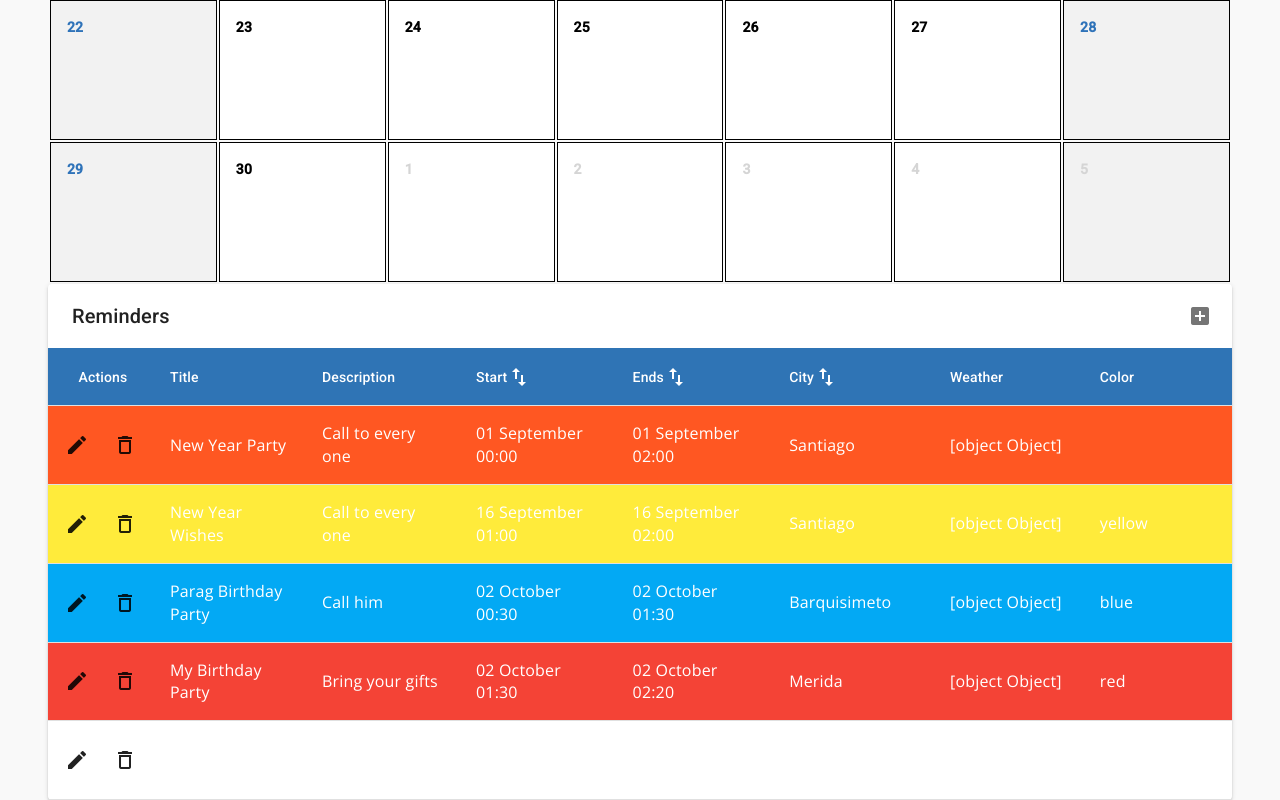
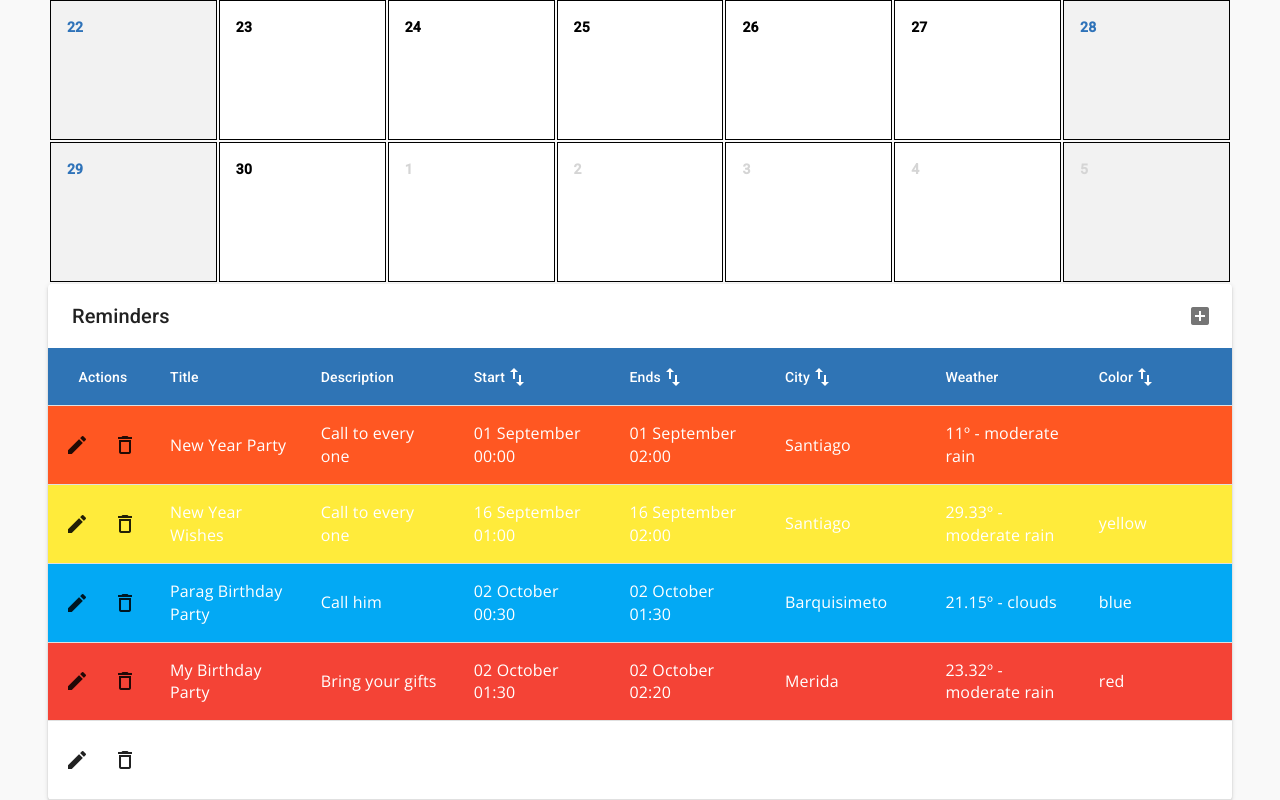
Before and after one commit to asory/react_calendar, a React (Create React App) app: page / in a window 1280 px wide. Shown: the part 583-1383 px from the top of the page. Built offline with nearby package versions, Linux system fonts and the light colour scheme.

Commit message:
Fetch Ok

```diff
--- a/src/components/calendarHeader.js
+++ b/src/components/calendarHeader.js
@@ -54,6 +54,7 @@ const calendarHeader = ({ props }) => {
             <Next />
           </IconButton>
           <Divider />
+
         </Toolbar>
       </AppBar>
       <Table style={{ backgroundColor: "#2F73B9", flexGrow: 1 }}>
--- a/src/components/reminderForm.js
+++ b/src/components/reminderForm.js
@@ -1,6 +1,5 @@
 import React, { Component } from "react";
 import MaterialTable from "material-table";
-import axios from "axios";
 import SwapVert from "@material-ui/icons/SwapVert";
 import Clear from "@material-ui/icons/Clear";
 import FilterList from "@material-ui/icons/FilterList";
@@ -23,80 +22,17 @@ export default class reminderForm extends Component {
     };
   }
 
-  CancelToken = axios.CancelToken;
-  source = this.CancelToken.source();
-  abortController = new AbortController();
-
   componentDidMount() {
     this.setState({ reminders: this.props.reminders });
-    /*     this.loadData();
-     */
+
   }
- /*
-  componentWillUnmount() {
-    this.source.cancel("Operation canceled by the user.");
-  }
-
-
-  loadData = () => {
-    this.props.reminders.map(e => {
-      let weather = this.getWeather(e.city);
-      this.setState({ reminders: weather });
-      return console.log("loadata", e.city);
-    });
-  }; */
-
-  /* getWeather = city => {
-    let c = `${city.split(",")[0]}`;
-    let weather = "";
-    console.log(c);
-    axios
-      .get("api.openweathermap.org/data/2.5/weather", {
-        q: c,
-        appid: "469d1adb2769408051227ecab599bde7",
-        headers: {
-          "Content-type": "application/json; charset=UTF-8"
-        },{
-        cancelToken: this.source.token
-      }
-      })
-      .then(response => {
-        console.log("response", response);
-
-        weather = response;
-      })
-      .catch(err => {
-        console.log(err);
-      });
-    console.log(weather);
-    return weather;
-  };
-
-  getflag = (country, style = "shiny", size = 24) => {
-    // styles flat and shiny, sizez 64 48 32 24 16
-    let flag;
-    axios
-      .get(`https://www.countryflags.io/${country}/${style}/${size}.png`, {
-        header: {
-          "Access-Control-Allow-Origin": "*",
-          crossorigin: true
-        }
-      })
-      .then(response => {
-        flag = response;
-        console.log("flag", flag);
-      })
-      .catch(err => {
-        console.log(err);
-      });
-    return flag;
-  }; */
 
   render() {
     return (
       <MaterialTable
         icons={tableIcons}
         title={`${"    Reminders         "}`}
+        data={this.state.reminders}
         columns={[
           { title: "Title", field: "title", sorting: false },
           { title: "Description", field: "text", sorting: false },
@@ -116,21 +52,19 @@ export default class reminderForm extends Component {
             title: "City",
             field: "city",
             render: rowData =>
-              /*  ${this.getflag(rowData.city.split(",")[1])} */ `${
-                rowData.city.split(",")[0]
-              } `
+              `${rowData.city.split(",")[0]}`
+
           },
           {
             title: "Weather",
             field: "weather",
             sorting: false,
-            render: rowData =>
-              `${rowData.weather}`
+            render: rowData => (rowData.weather===undefined)? "unavalaible": `${rowData.weather.temp}º - ${rowData.weather.info}`
           },
           {
             title: "Color",
             field: "color",
-            sorting: false,
+            sorting: true,
             lookup: {
               "#03A9F4": "blue",
               "#FFEB3B": "yellow",
@@ -141,19 +75,18 @@ export default class reminderForm extends Component {
             }
           }
         ]}
+
         editable={{
           onRowAdd: newData =>
-         /*    let newDataf = [...newData.end = new Date(newData.end), newData.star = new Date(newData.end)]
-            console.debug("fotmarte", newDataf) */
             new Promise(resolve => {
               setTimeout(() => {
                 resolve();
                 const data = [...this.state.reminders];
+
                 data.push(newData);
                 this.setState({ reminders: data });
               }, 600);
-            })
-          ,
+            }),
           onRowUpdate: (newData, oldData) =>
             new Promise(resolve => {
               setTimeout(() => {
@@ -173,11 +106,11 @@ export default class reminderForm extends Component {
               }, 600);
             })
         }}
-        data={this.state.reminders}
         options={{
           paging: false,
           draggable: false,
           search: false,
+          addRowPosition:"first",
           rowStyle: rowData => ({
             backgroundColor: `${rowData.color}`,
             color: "#ffffff"
--- a/src/container/calendar.js
+++ b/src/container/calendar.js
@@ -14,7 +14,7 @@ const reminders = [
     city: "Santiago,Chile",
     text: "Call to every one",
     color: "#FF5722",
-    weather: {}
+    weather: { info: "moderate rain", clouds: "clear sky", temp: 11 }
   },
   {
     start: "2019-09-16 01:00:00",
@@ -23,7 +23,7 @@ const reminders = [
     city: " Santiago,Chile",
     text: "Call to every one",
     color: "#FFEB3B",
-    weather: {}
+    weather: { info: "moderate rain", clouds: "scattered clouds", temp: 29.33 }
   },
   {
     start: "2019-10-02 00:30:00",
@@ -32,7 +32,11 @@ const reminders = [
     city: " Barquisimeto,Venezuela ",
     text: "Call him",
     color: "#03A9F4",
-    weather: {}
+    weather: {
+      info: "clouds",
+      clouds: "overcast clouds",
+      temp: 21.15
+    }
   },
   {
     start: "2019-10-02 01:30:00",
@@ -41,7 +45,7 @@ const reminders = [
     city: "Merida,Venezuela",
     text: " Bring your gifts ",
     color: "#F44336",
-    weather: {}
+    weather: { info: "moderate rain", clouds: "broken clouds", temp: 23.32 }
   },
   {
     start: "2019-10-09 04:10:00",
@@ -50,7 +54,7 @@ const reminders = [
     city: "Tokyo,Japan",
     text: " ANIME RULES ",
     color: "03A9F4",
-    weather: {}
+    weather: { info: "clouds", clouds: "broken clouds", temp: 22.4 }
   }
 ];
 
@@ -61,9 +65,10 @@ export default class calendar extends Component {
       currentMonth: new Date(),
       selectedDate: new Date(),
       open: false,
-      reminders: reminders
+      reminders: reminders,
     };
   }
+
   nextMonth = () => {
     this.setState({
       currentMonth: dateFns.addMonths(this.state.currentMonth, 1)
@@ -80,7 +85,7 @@ export default class calendar extends Component {
     let todayReminders = reminders.filter(rem =>
       dateFns.isSameDay(dateFns.parseISO(rem.start), dateFns.parseISO(day))
     );
-
+    console.log("today remin", todayReminders);
     return todayReminders;
   };
 
@@ -103,8 +108,7 @@ export default class calendar extends Component {
             props={{
               onDateClick: this.onDateClick,
               day: day,
-              weather: "SOLEADO",
-              reminders: this.todayReminders(day).length,
+              reminders: this.todayReminders,
               monthStart: monthStart
             }}
           />
@@ -124,7 +128,8 @@ export default class calendar extends Component {
           props={{
             currentMonth: dateFns.format(this.state.currentMonth, "MMMM yyyy"),
             nextMonth: this.nextMonth,
-            prevMonth: this.prevMonth
+            prevMonth: this.prevMonth,
+            city:this.changeDefaultCity
           }}
         />
 
```
Also changed, not shown: src/components/dayCell.js (+4 -3 lines), src/data.js (added, +25 -0 lines).
